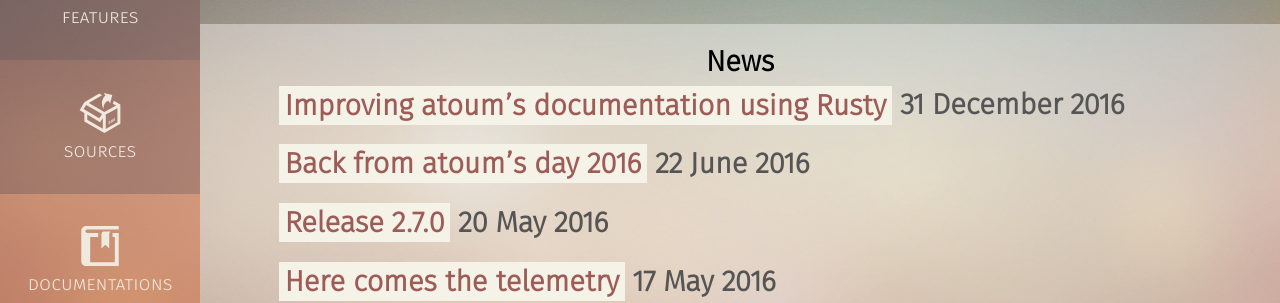
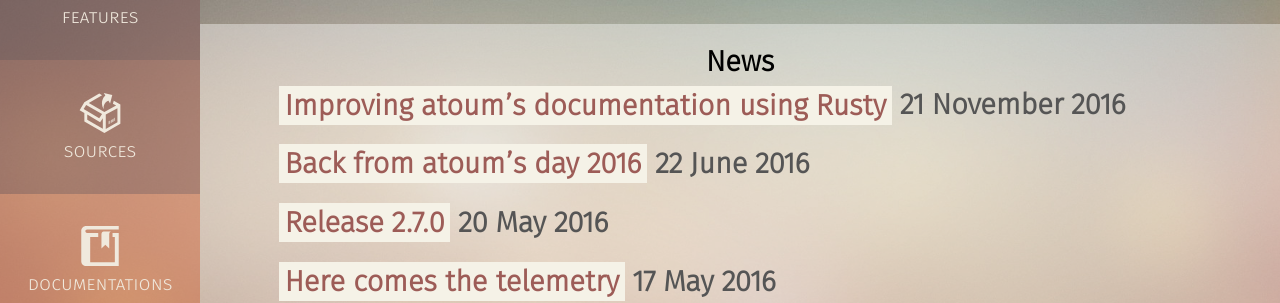
Before and after one commit to atoum/atoum.github.io, a Jekyll site: the page built from news.md, in a window 1280 px wide and 935 px high. Shown: the part 207-510 px from the top of the window. Built offline with Jekyll 4.4.1, drawn with Linux system fonts in a browser that asks for light colours; comment, search, counter and statistics services are not loaded; a style sheet for code colours, icons or effects is not loaded.

Commit message:
move post date acording to publication day

```diff
--- a/_posts/2016-12-31-improving-atoum-documentation-with-rust.markdown
+++ b/_posts/2016-11-21-improving-atoum-documentation-with-rust.markdown
@@ -1,7 +1,7 @@
 ---
 layout: post
 title: "Improving atoum's documentation using Rusty"
-date: 2016-12-31 09:00:00
+date: 2016-11-21 09:00:00
 author: "@agallou"
 categories: news
 ---
```
